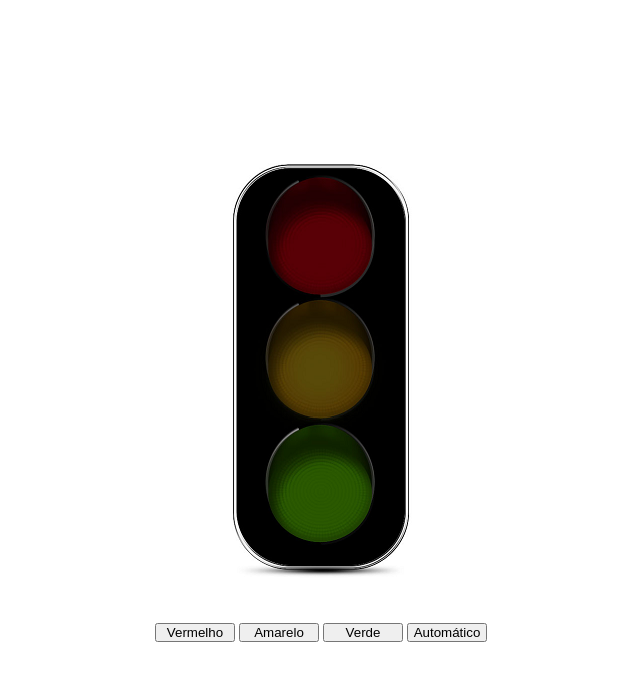
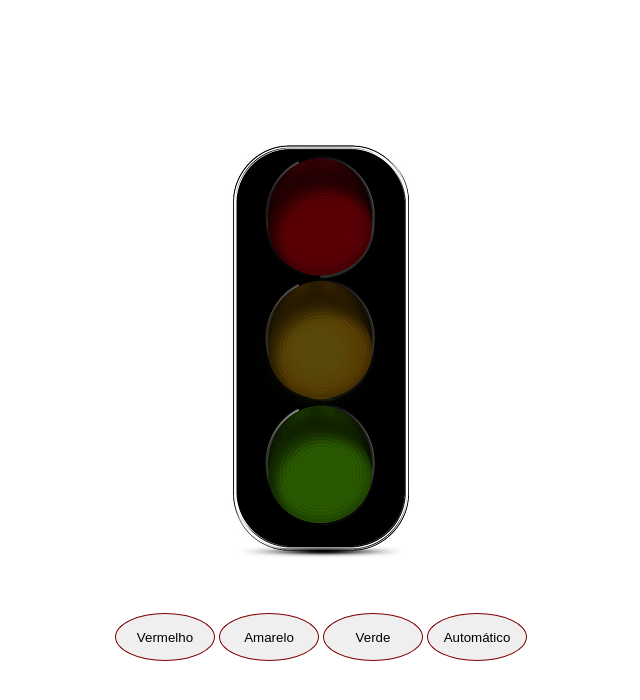
Before and after one commit to InterFBS/Projetos-HTML-CSS-JS, a plain HTML site: page Semaforo/index.html in a window 1280 px wide. Shown: the whole page, without its empty margins (319-959 px from the left). Drawn offline with Linux system fonts and the light colour scheme.

Commit message:
Ajuste no CSS

```diff
--- a/Semaforo/style.css
+++ b/Semaforo/style.css
@@ -13,5 +13,10 @@ main {
     gap: 5vh;
 }
 .button {
-    width: 80px;
+    width: 100px;
+    height: 48px;
+    padding: 0.5rem 0.7rem;
+    margin-top: 0.6rem;
+    border: 0.1rem solid maroon;
+    border-radius: 56%;
 }
```
